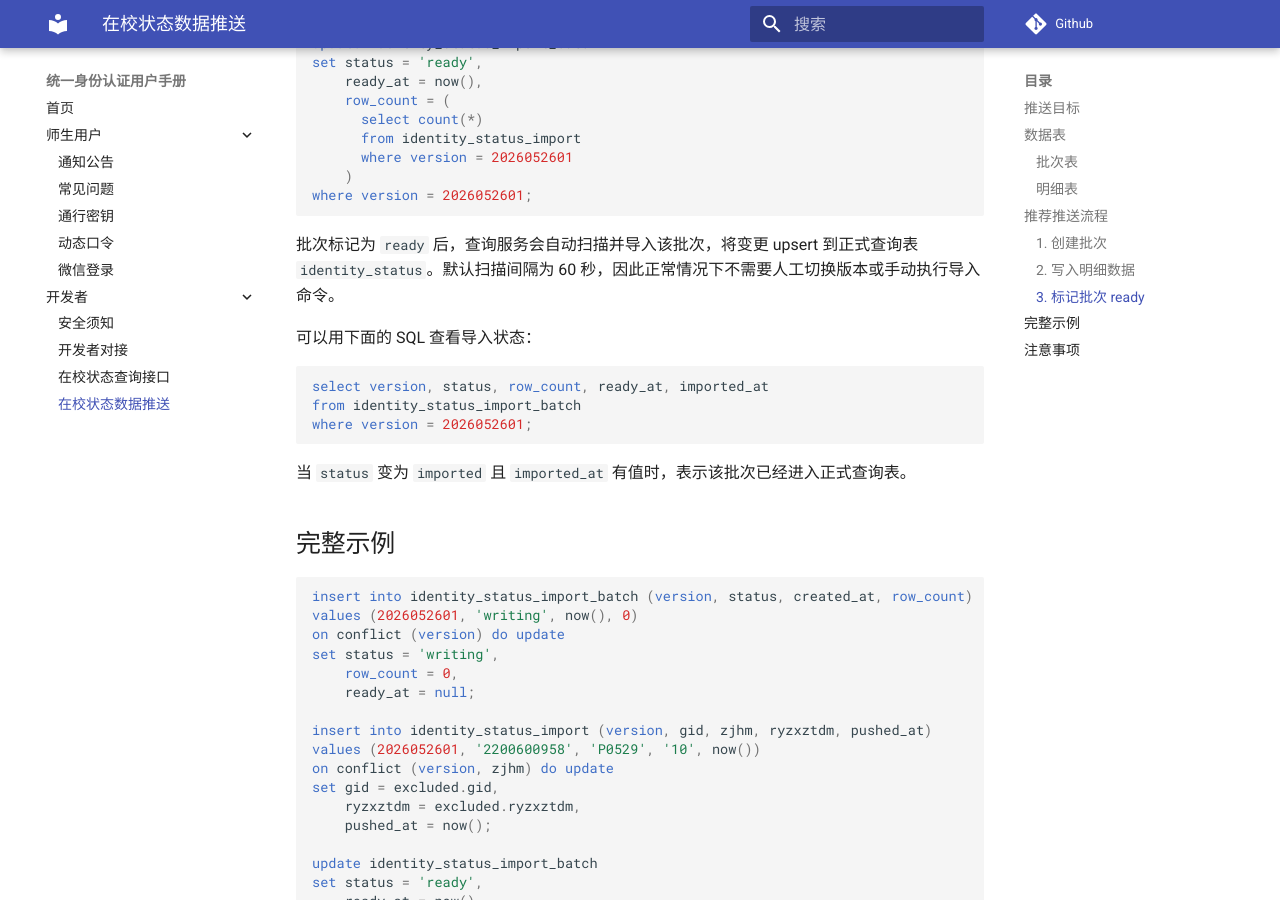
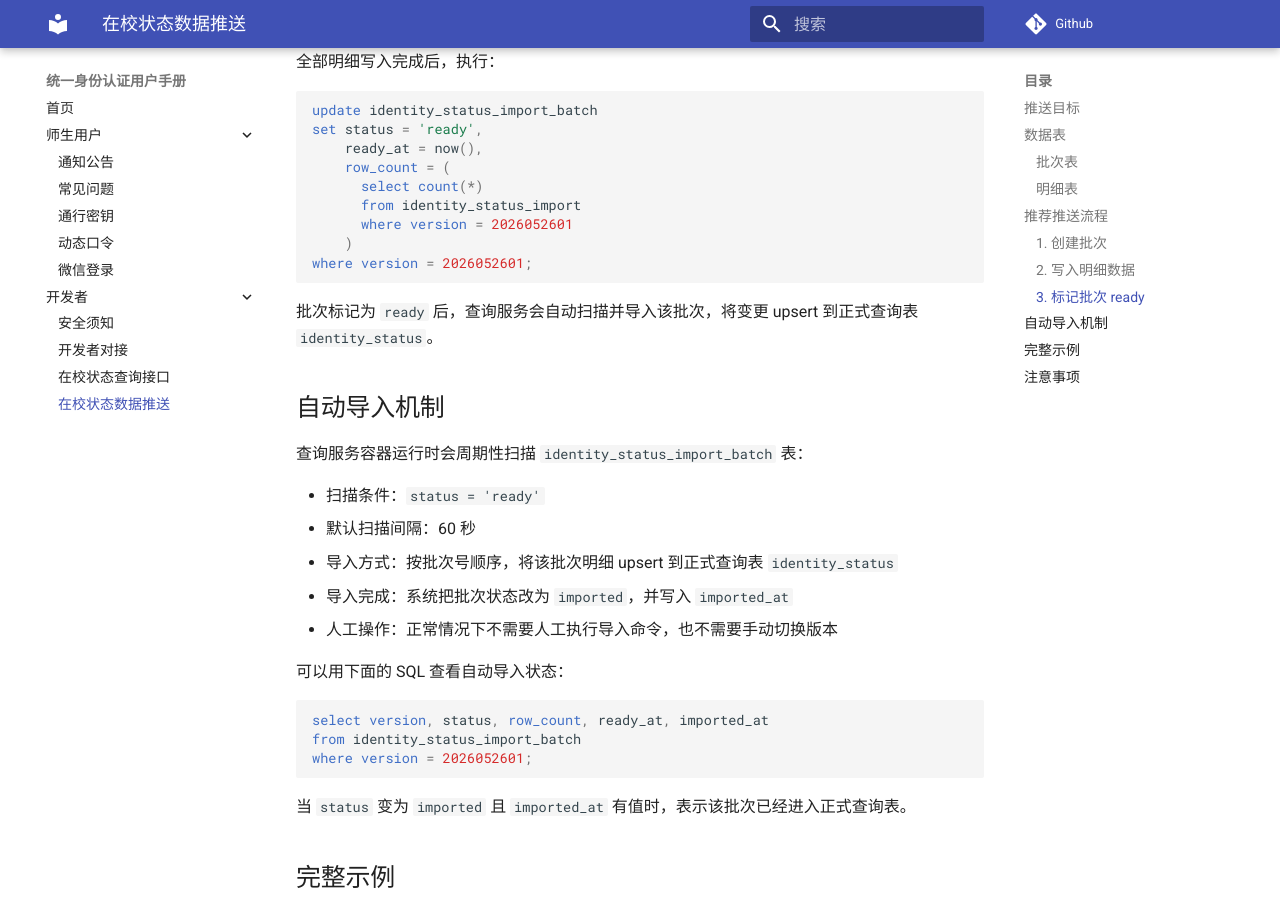
Before and after one commit to wf0229/id_doc, an MkDocs documentation site: the page built from docs/status-data-push-guide.md, in a window 1280 px wide and 900 px high, scrolled down 2922 px. Built offline with MkDocs 1.6.1 and Material for MkDocs 9.7.7, drawn with Linux system fonts in a browser that asks for light colours; comment, search, counter and statistics services are not loaded; some of the changed text lies outside the part shown.

Commit message:
docs: clarify automatic status batch import

````diff
--- a/docs/status-data-push-guide.md
+++ b/docs/status-data-push-guide.md
@@ -13,6 +13,8 @@
 | `ryzxztdm` | 人员在校状态代码，原样写入 | `10` |
 
 本服务按 `zjhm` 做增量 upsert。批次导入成功后，本批次中的记录会新增或覆盖正式查询表中的同 `zjhm` 记录；未出现在本批次中的旧记录保持不变。本流程不处理删除。
+
+上游系统只需要把批次写入导入表，并在写完后把批次状态改为 `ready`。查询服务会自动扫描 `ready` 批次并导入到正式查询表，不需要人工切换版本。
 
 ## 数据表
 
@@ -118,9 +120,19 @@ set status = 'ready',
 where version = 2026052601;
 ```
 
-批次标记为 `ready` 后，查询服务会自动扫描并导入该批次，将变更 upsert 到正式查询表 `identity_status`。默认扫描间隔为 60 秒，因此正常情况下不需要人工切换版本或手动执行导入命令。
+批次标记为 `ready` 后，查询服务会自动扫描并导入该批次，将变更 upsert 到正式查询表 `identity_status`。
 
-可以用下面的 SQL 查看导入状态：
+## 自动导入机制
+
+查询服务容器运行时会周期性扫描 `identity_status_import_batch` 表：
+
+- 扫描条件：`status = 'ready'`
+- 默认扫描间隔：60 秒
+- 导入方式：按批次号顺序，将该批次明细 upsert 到正式查询表 `identity_status`
+- 导入完成：系统把批次状态改为 `imported`，并写入 `imported_at`
+- 人工操作：正常情况下不需要人工执行导入命令，也不需要手动切换版本
+
+可以用下面的 SQL 查看自动导入状态：
 
 ```sql
 select version, status, row_count, ready_at, imported_at
````
